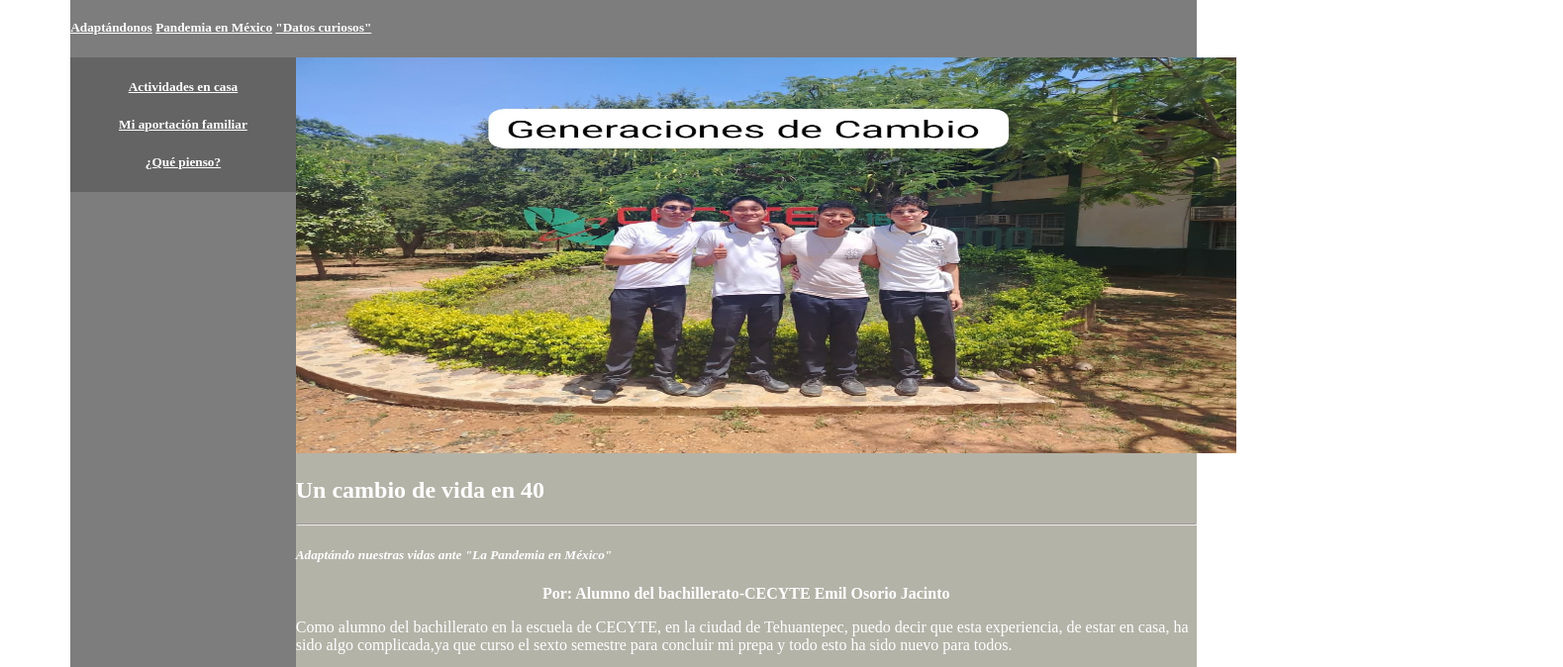
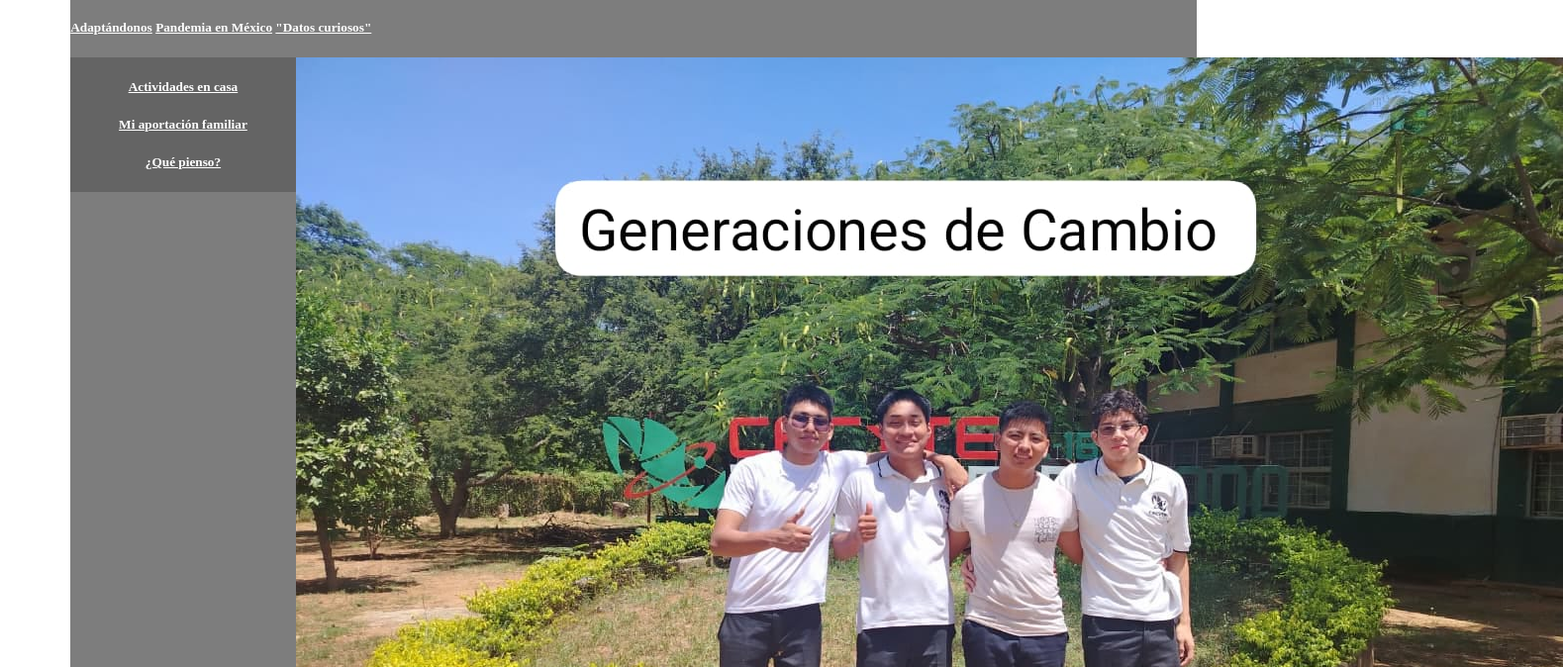
Before and after one commit to Emil-401/EMILOJ-50124p, a plain HTML site: page index.html in a window 1280 px wide. Shown: the part 61-735 px from the top of the page at 99% size, 1579 px wide, since content can reach past the window. Drawn offline with Linux system fonts and the light colour scheme.

Commit message:
Add files via upload

```diff
--- a/index.html
+++ b/index.html
@@ -16,11 +16,11 @@
 <a href="curiosos.html" style="color: white;">"Datos curiosos"</a></h5>
 </nav>
 <section id="derecha">
-<CENTER><img src="IMA CAM.jpg" alt="Home" height="400" width="950"></CENTER>
+<CENTER><img src="IMA CAM.jpg"></CENTER>
 <h1 style="color: white;">Un cambio de vida en 40</h1>
 <hr>
 <h5><em style="color: white;">Adaptándo nuestras vidas ante "La Pandemia en México"</em></h5>
-<p style= "text-align:center"><strong style="color: white;">Por: Alumno del bachillerato-CECYTE Emil Osorio Jacinto</strong></p>
+<p style= "text-align:center"><strong style="color: white;">Por: Alumno del bachillerato-CECYTE Emil Osorio Jacinto Programacion</strong></p>
 <p style="color: white;">Como alumno del bachillerato en la escuela de CECYTE, en la ciudad de Tehuantepec, puedo decir que esta experiencia, de estar en casa,
 ha sido algo complicada,ya que curso el sexto semestre para concluir mi prepa y todo esto ha sido nuevo para todos.</p>
 <p style="color: white;">Esta página web me va a permitir mostrar algunos conocimientos adquiridos sobre mi materia: Diseño y elaboración de páginas web,
```
